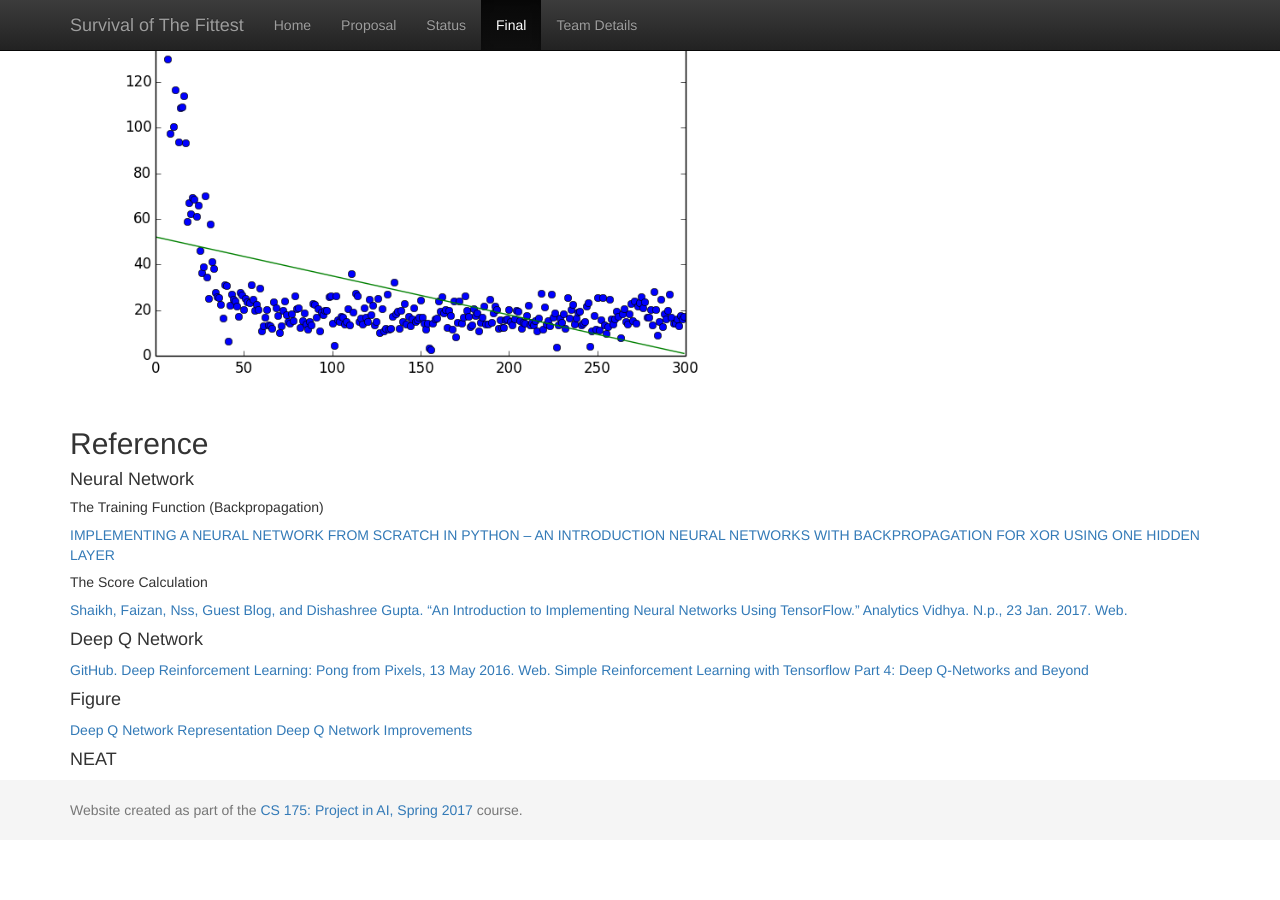
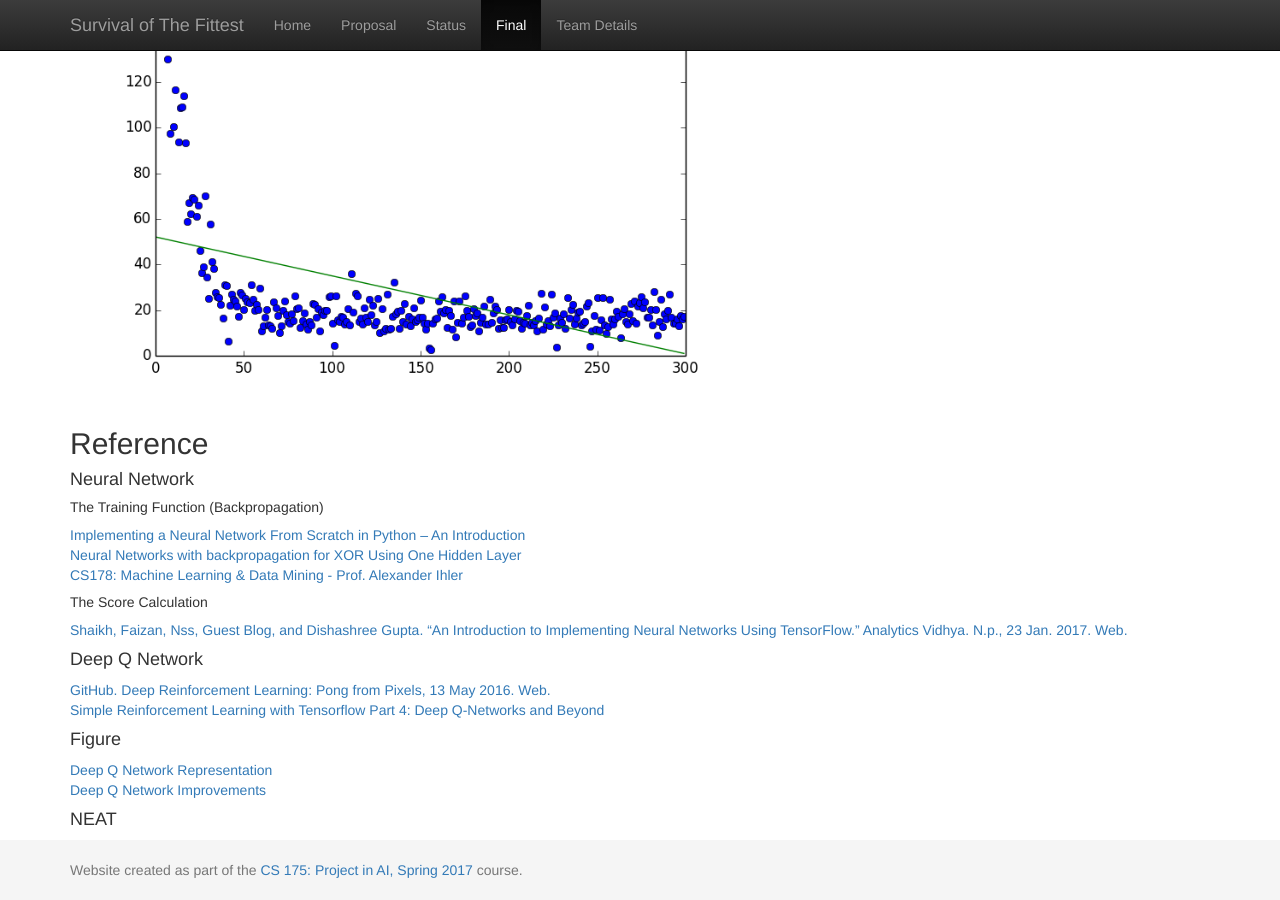
Before and after one commit to mingh2/SurvivalOfTheFittest, a Jekyll site: the page built from docs/final.md, in a window 1280 px wide and 900 px high, scrolled down 9881 px. Built offline with Jekyll 4.4.1, drawn with Linux system fonts in a browser that asks for light colours; before the commit the page ends 10721 px from its top, so only the background shows below that.

Commit message:
Update final.md

```diff
--- a/docs/final.md
+++ b/docs/final.md
@@ -186,8 +186,11 @@ The evaluation of the agents's performance is based on two criteria, the average
 #### Neural Network
 
 ##### The Training Function (Backpropagation)
-[IMPLEMENTING A NEURAL NETWORK FROM SCRATCH IN PYTHON – AN INTRODUCTION](http://www.wildml.com/2015/09/implementing-a-neural-network-from-scratch/)
-[NEURAL NETWORKS WITH BACKPROPAGATION FOR XOR USING ONE HIDDEN LAYER](http://www.bogotobogo.com/python/python_Neural_Networks_Backpropagation_for_XOR_using_one_hidden_layer.php)
+[Implementing a Neural Network From Scratch in Python – An Introduction](http://www.wildml.com/2015/09/implementing-a-neural-network-from-scratch/)
+<br/>
+[Neural Networks with backpropagation for XOR Using One Hidden Layer](http://www.bogotobogo.com/python/python_Neural_Networks_Backpropagation_for_XOR_using_one_hidden_layer.php)
+<br/>
+[CS178: Machine Learning & Data Mining - Prof. Alexander Ihler](https://sites.google.com/a/uci.edu/cs178/files)
 
 ##### The Score Calculation
 
@@ -196,10 +199,12 @@ The evaluation of the agents's performance is based on two criteria, the average
 
 #### Deep Q Network
 [GitHub. Deep Reinforcement Learning: Pong from Pixels, 13 May 2016. Web.](http://karpathy.github.io/2016/05/31/rl/)
+<br/>
 [Simple Reinforcement Learning with Tensorflow Part 4: Deep Q-Networks and Beyond](https://medium.com/@awjuliani/simple-reinforcement-learning-with-tensorflow-part-4-deep-q-networks-and-beyond-8438a3e2b8df)
 
 #### Figure
 [Deep Q Network Representation](https://cdn-images-1.medium.com/max/800/1*T54Ngd-b_CKcP3N6hyXLVg.png)
+<br/>
 [Deep Q Network Improvements](https://www.nervanasys.com/wp-content/uploads/2015/12/Screen-Shot-2015-12-21-at-11.27.12-AM.png)
 
 #### NEAT
```
